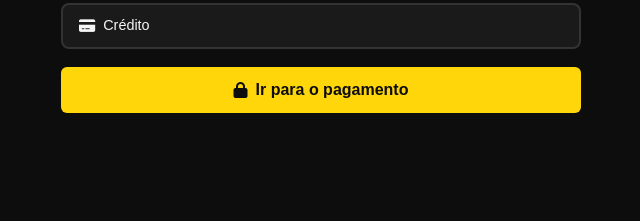
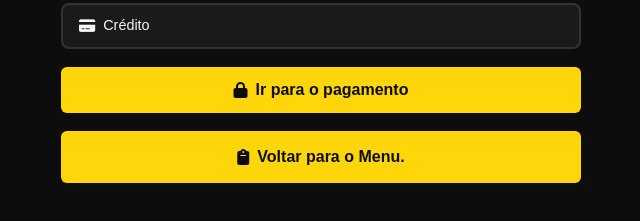
Before and after one commit to MisterIgorGarcia/Site-muskel-Fit, a website: page pre-matricula/prematricula.html in a window 1280 px wide. Shown: the part 1006-1227 px from the top of the page, without its empty margins (319-959 px from the left). Before the commit the page ends 1179 px from the top, so only its background shows below. Drawn offline with Linux system fonts and the light colour scheme; no server answers.

Commit message:
adicionado botão de voltar na tela de prematricula

```diff
--- a/pre-matricula/prematricula.html
+++ b/pre-matricula/prematricula.html
@@ -83,7 +83,13 @@
         <button type="submit" class="btn-amarelo">
             <i class="fa-solid fa-lock"></i> Ir para o pagamento
         </button>
+        <a href="../index.html" class="btn-amarelo"> <!---esses dois pontos (../) volta uma pasta-->
+            <i class="fa-solid fa-clipboard"></i> Voltar para o Menu.
+        </a>
     </form>
+
+
+    <!---PAINEL OCULTO QUE APARECE APOS O PAGAMENTO-->
 
     <div id="painel-confirmacao" class="painel-pagamento" hidden>
         <h3><i class="fa-solid fa-circle-check"></i> Pagamento aprovado!</h3>
```
